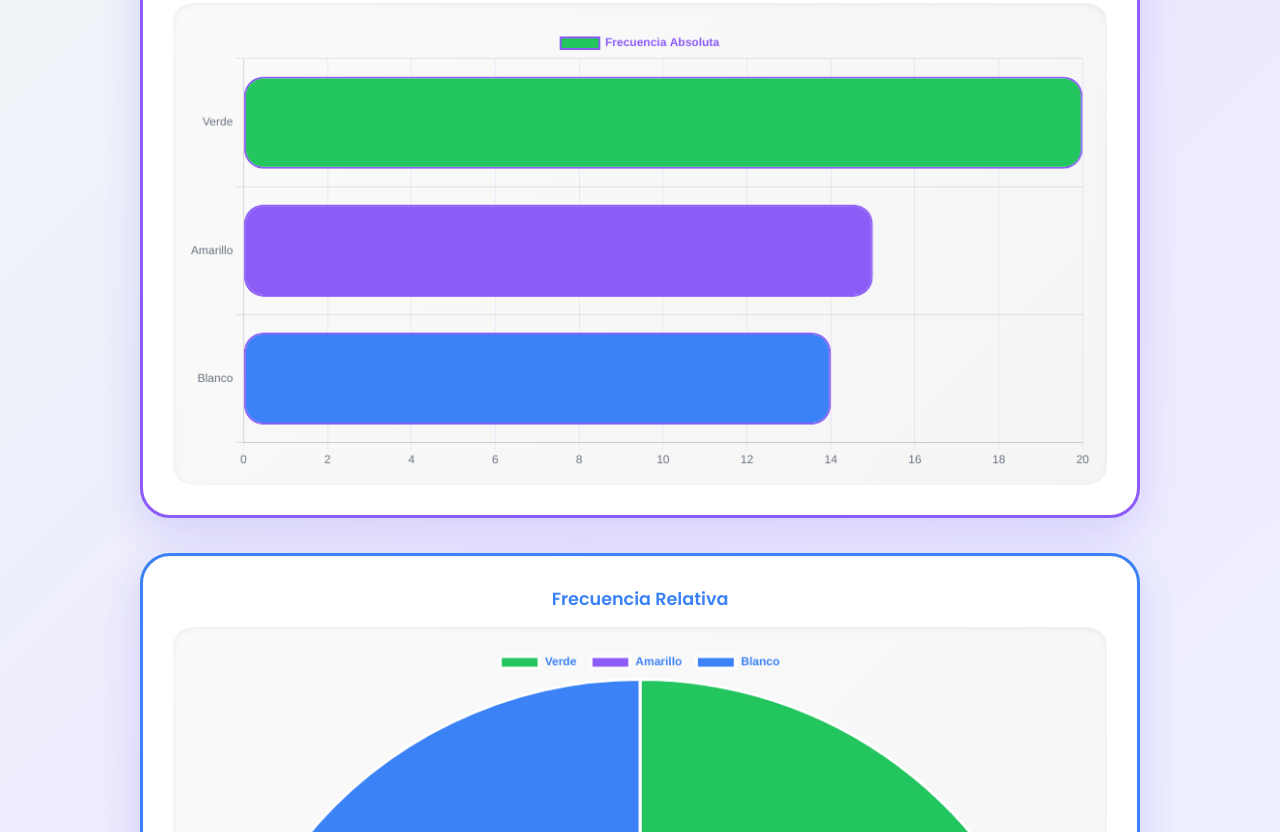
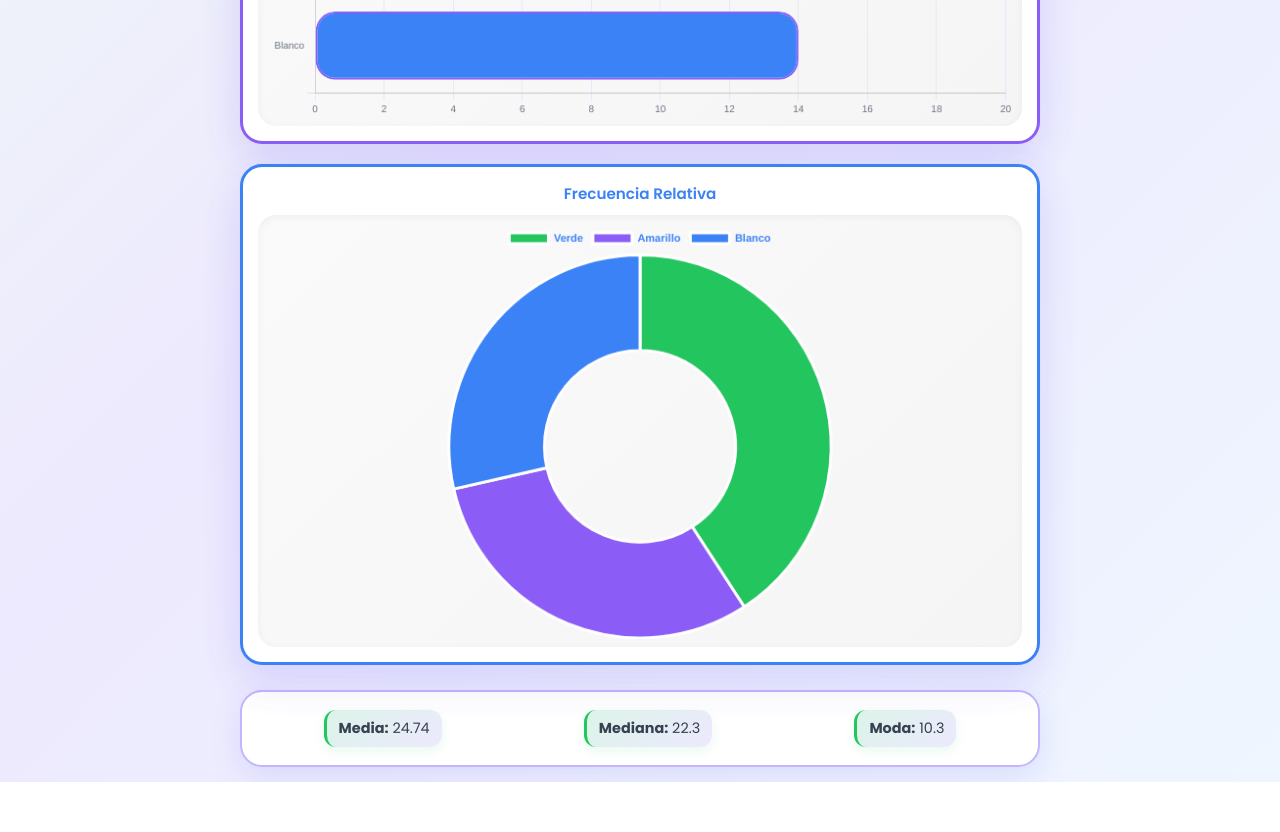
Before and after one commit to Auris1508/Ex-men-Pr-ctico_AURISCAB_6IV8, a plain HTML site: page index.html in a window 1280 px wide. Shown: the part 808-1640 px from the top of the page. After the commit the page ends 1590 px from the top, so only its background shows below. Drawn offline with nearby package versions, Linux system fonts and the light colour scheme.

Commit message:
Pero ya no hay solucion

```diff
--- a/script.js
+++ b/script.js
@@ -37,23 +37,24 @@ fetch("resultados.json")
       options: {
         responsive: true,
         maintainAspectRatio: true,
+        aspectRatio: 2.2,
         plugins: {
           legend: {
             display: true,
             labels: {
               color: "#22C55E",
-              font: { size: 12, weight: "600" },
-              padding: 15
+              font: { size: 11, weight: "600" },
+              padding: 10
             }
           }
         },
         scales: {
           y: {
-            ticks: { color: "#6B7280" },
+            ticks: { color: "#6B7280", font: { size: 10 } },
             grid: { color: "rgba(34, 197, 94, 0.1)" }
           },
           x: {
-            ticks: { color: "#6B7280" }
+            ticks: { color: "#6B7280", font: { size: 10 } }
           }
         }
       }
@@ -77,24 +78,25 @@ fetch("resultados.json")
       options: {
         responsive: true,
         maintainAspectRatio: true,
+        aspectRatio: 2.2,
         indexAxis: "y",
         plugins: {
           legend: {
             display: true,
             labels: {
               color: "#8B5CF6",
-              font: { size: 12, weight: "600" },
-              padding: 20
+              font: { size: 11, weight: "600" },
+              padding: 10
             }
           }
         },
         scales: {
           x: {
-            ticks: { color: "#6B7280" },
+            ticks: { color: "#6B7280", font: { size: 10 } },
             grid: { color: "rgba(139, 92, 246, 0.1)" }
           },
           y: {
-            ticks: { color: "#6B7280" }
+            ticks: { color: "#6B7280", font: { size: 10 } }
           }
         }
       }
@@ -116,13 +118,14 @@ fetch("resultados.json")
       options: {
         responsive: true,
         maintainAspectRatio: true,
+        aspectRatio: 1.8,
         plugins: {
           legend: {
             display: true,
             labels: {
               color: "#3B82F6",
-              font: { size: 12, weight: "600" },
-              padding: 15
+              font: { size: 11, weight: "600" },
+              padding: 10
             }
           }
         }
--- a/style.css
+++ b/style.css
@@ -8,23 +8,23 @@ body {
   font-family: 'Poppins', sans-serif;
   background: linear-gradient(135deg, #F0FDF4 0%, #EDE9FE 50%, #EFF6FF 100%);
   min-height: 100vh;
-  padding: 20px;
+  padding: 15px;
 }
 
 .container {
-  max-width: 1000px;
+  max-width: 800px;
   margin: 0 auto;
 }
 
 header {
   text-align: center;
-  margin-bottom: 40px;
+  margin-bottom: 25px;
 }
 
 h1 {
   color: #6366F1;
-  font-size: 2.2em;
-  margin-bottom: 10px;
+  font-size: 1.8em;
+  margin-bottom: 5px;
   background: linear-gradient(135deg, #22C55E 0%, #8B5CF6 50%, #3B82F6 100%);
   -webkit-background-clip: text;
   -webkit-text-fill-color: transparent;
@@ -32,17 +32,17 @@ h1 {
 }
 
 h2 {
-  font-size: 1.1em;
-  margin-bottom: 15px;
+  font-size: 0.95em;
+  margin-bottom: 10px;
   text-align: center;
   font-weight: 600;
 }
 
 .stats-box {
   background: white;
-  border-radius: 30px;
-  padding: 30px;
-  margin-top: 40px;
+  border-radius: 22px;
+  padding: 18px;
+  margin-top: 25px;
   border: 2px solid #C4B5FD;
   box-shadow: 0 10px 30px rgba(99, 102, 241, 0.15),
               inset 0 1px 0 rgba(255, 255, 255, 0.6);
@@ -51,31 +51,31 @@ h2 {
 #estadisticas {
   display: flex;
   justify-content: space-around;
-  gap: 20px;
+  gap: 15px;
   flex-wrap: wrap;
 }
 
 #estadisticas p {
   color: #374151;
-  font-size: 1em;
-  padding: 12px 20px;
+  font-size: 0.9em;
+  padding: 8px 12px;
   background: linear-gradient(135deg, #DCF4E8 0%, #EDE9FE 100%);
-  border-radius: 18px;
-  border-left: 4px solid #22C55E;
+  border-radius: 12px;
+  border-left: 3px solid #22C55E;
   box-shadow: 0 4px 12px rgba(34, 197, 94, 0.1);
 }
 
 .graficas-grid {
   display: grid;
   grid-template-columns: 1fr;
-  gap: 35px;
-  margin-bottom: 30px;
+  gap: 20px;
+  margin-bottom: 20px;
 }
 
 .grafica-container {
   background: white;
-  border-radius: 30px;
-  padding: 30px;
+  border-radius: 22px;
+  padding: 15px;
   box-shadow: 0 15px 40px rgba(99, 102, 241, 0.12),
               0 0 0 1px rgba(255, 255, 255, 0.5) inset,
               0 15px 40px rgba(139, 92, 246, 0.08);
@@ -113,7 +113,7 @@ canvas {
   width: 100% !important;
   height: auto !important;
   background: linear-gradient(135deg, #FAFAFA 0%, #F5F5F5 100%);
-  border-radius: 20px;
-  padding: 15px;
+  border-radius: 18px;
+  padding: 8px;
   box-shadow: inset 0 2px 8px rgba(0, 0, 0, 0.05);
 }
```
